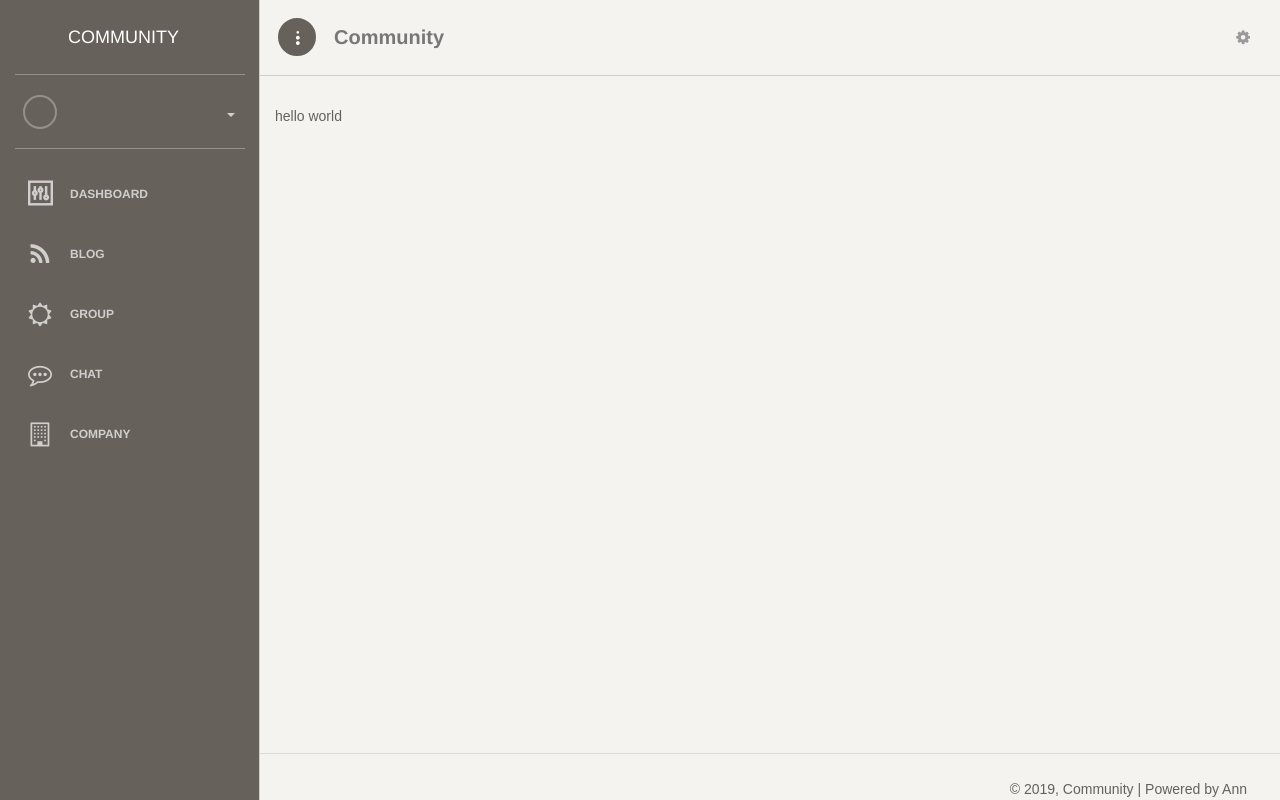
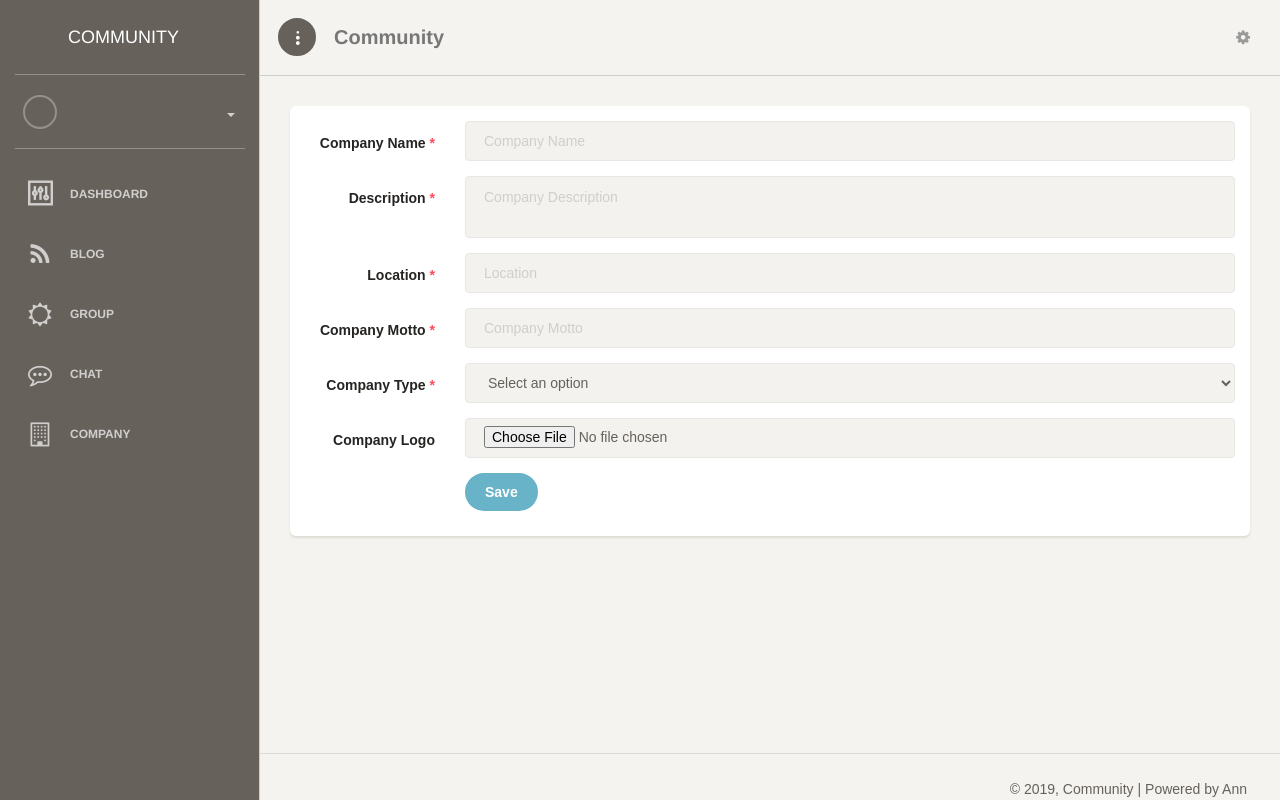
Before and after one commit to mkawsar/django, a Django app: template companies/templates/companies/add.html in a window 1280 px wide. Run offline with Django 3.2, Linux system fonts and the light colour scheme; the template is opened without the code that fills it, so the values that code supplies are empty; some libraries are stand-ins or nearby versions; some web fonts are replaced.

Commit message:
Store company information in database

```diff
--- a/community/settings.py
+++ b/community/settings.py
@@ -40,6 +40,7 @@ INSTALLED_APPS = [
     'django.contrib.sessions',
     'django.contrib.messages',
     'django.contrib.staticfiles',
+    'django_extensions'
 ]
 
 MIDDLEWARE = [
--- a/companies/templates/companies/add.html
+++ b/companies/templates/companies/add.html
@@ -1,4 +1,115 @@
 {% extends 'layouts/main.html' %}
+{% load static %}
 {% block content %}
-hello world
+    <div class="container-fluid">
+        {% include 'layouts/alert-message.html' %}
+        <div class="row">
+            <div class="col-md-12">
+                <div class="card">
+                    <form class="form-horizontal" id="addNewCompanyFormValidation" method="POST" enctype="multipart/form-data">
+                        {% csrf_token %}
+                        <div class="card-content">
+                            <fieldset>
+                                <div class="form-group">
+                                    <label class="col-sm-2 control-label">Company Name <span
+                                            class="required-field">*</span></label>
+                                    <div class="col-sm-10">
+                                        <input class="form-control" type="text" name="name"
+                                               placeholder="Company Name" required="required"
+                                               aria-required="true">
+                                    </div>
+                                </div>
+                            </fieldset>
+                            <fieldset>
+                                <div class="form-group">
+                                    <label class="col-sm-2 control-label">Description <span
+                                            class="required-field">*</span></label>
+                                    <div class="col-sm-10">
+                                        <textarea class="form-control" id="editor" type="text" name="description"
+                                                  placeholder="Company Description" required="required"
+                                                  aria-required="true"></textarea>
+                                    </div>
+                                </div>
+                            </fieldset>
+
+                            <fieldset>
+                                <div class="form-group">
+                                    <label class="col-sm-2 control-label">Location <span
+                                            class="required-field">*</span></label>
+                                    <div class="col-sm-10">
+                                        <input class="form-control" type="text" name="location"
+                                               placeholder="Location" required="required"
+                                               aria-required="true">
+                                    </div>
+                                </div>
+                            </fieldset>
+
+                            <fieldset>
+                                <div class="form-group">
+                                    <label class="col-sm-2 control-label">Company Motto <span
+                                            class="required-field">*</span></label>
+                                    <div class="col-sm-10">
+                                        <input class="form-control" type="text" name="motto"
+                                               placeholder="Company Motto" required="required"
+                                               aria-required="true">
+                                    </div>
+                                </div>
+                            </fieldset>
+
+                            <fieldset>
+                                <div class="form-group">
+                                    <label class="col-sm-2 control-label">Company Type <span
+                                            class="required-field">*</span></label>
+                                    <div class="col-sm-10">
+                                        <select name="type" id="type" required="required" class="form-control"
+                                                aria-required="true">
+                                            <option value="">Select an option</option>
+                                            <option value="public">Public</option>
+                                            <option value="private">Private</option>
+                                        </select>
+                                    </div>
+                                </div>
+                            </fieldset>
+
+                            <fieldset>
+                                <div class="form-group">
+                                    <label class="col-sm-2 control-label">Company Logo</label>
+                                    <div class="col-sm-10">
+                                        <input class="form-control" type="file" name="picture"
+                                               placeholder="Company Logo">
+                                    </div>
+                                </div>
+                            </fieldset>
+
+                            <fieldset>
+                                <div class="form-group">
+                                    <label class="col-sm-2 control-label">
+                                    </label>
+                                    <div class="col-sm-10">
+                                        <button type="submit" class="btn btn-info btn-fill">Save</button>
+                                    </div>
+                                </div>
+                            </fieldset>
+                        </div>
+                    </form>
+                </div>
+            </div>
+        </div>
+    </div>
 {% endblock %}
+
+{% block script %}
+    <script src="{% static 'ckeditor/ckeditor.js' %}"></script>
+    <script type="text/javascript">
+        $(document).ready(function () {
+            $('#addNewCompanyFormValidation').validate();
+            CKEDITOR.editorConfig = function (config) {
+                config.language = 'es';
+                config.uiColor = '#F7B42C';
+                config.height = 300;
+                config.toolbarCanCollapse = true;
+            };
+            CKEDITOR.replace('editor');
+        });
+    </script>
+{% endblock script %}
--- a/companies/urls.py
+++ b/companies/urls.py
@@ -1,8 +1,8 @@
 from django.urls import path, include
-from .views import IndexListView, create
+from .views import IndexListView, CompanyCreateView
 app_name = 'company'
 
 urlpatterns = [
     path('list', IndexListView.as_view(), name='list'),
-    path('create', create, name='create'),
+    path('create', CompanyCreateView.as_view(), name='create'),
 ]
--- a/group/models.py
+++ b/group/models.py
@@ -1,7 +1,7 @@
+from PIL import Image
 from django.db import models
+from django.utils import timezone
 from django.contrib.auth.models import User
-from django.utils import timezone
-from PIL import Image
 from django.template.defaultfilters import slugify
 
 
--- a/requirements.txt
+++ b/requirements.txt
@@ -1,10 +1,12 @@
 asn1crypto==0.24.0
+autopep8==1.4.4
 certifi==2019.6.16
 cffi==1.12.3
 chardet==3.0.4
 cryptography==2.7
 Django==2.1.7
 django-crispy-forms==1.7.2
+django-extensions==2.2.1
 django-webpack-loader==0.6.0
 gunicorn==19.9.0
 html5lib==0.999
@@ -18,6 +20,7 @@ psycopg2==2.7.6.1
 psycopg2-binary==2.7.6.1
 pusher==2.1.4
 pyasn1==0.4.6
+pycodestyle==2.5.0
 pycparser==2.19
 PyNaCl==1.3.0
 pyOpenSSL==19.0.0
--- a/user/forms.py
+++ b/user/forms.py
@@ -24,7 +24,3 @@ class ProfileUpdateForm(forms.ModelForm):
     class Meta:
         model = Profile
         fields = ['image']
-
-
-class RoleUpdateForm(forms.ModelForm):
-    pass
```
Also changed, not shown: companies/views.py (+21 -3 lines), 3 other files.
